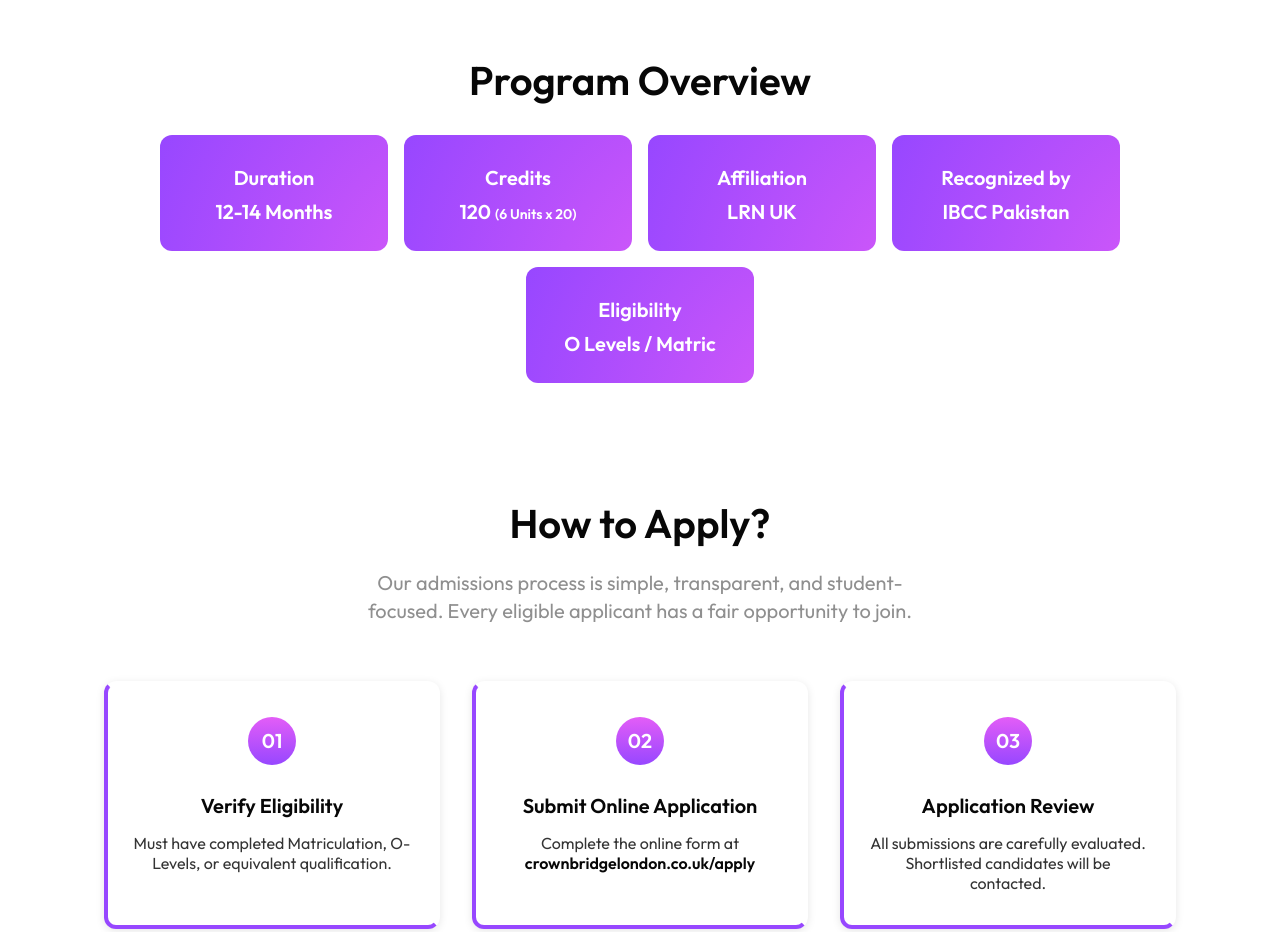
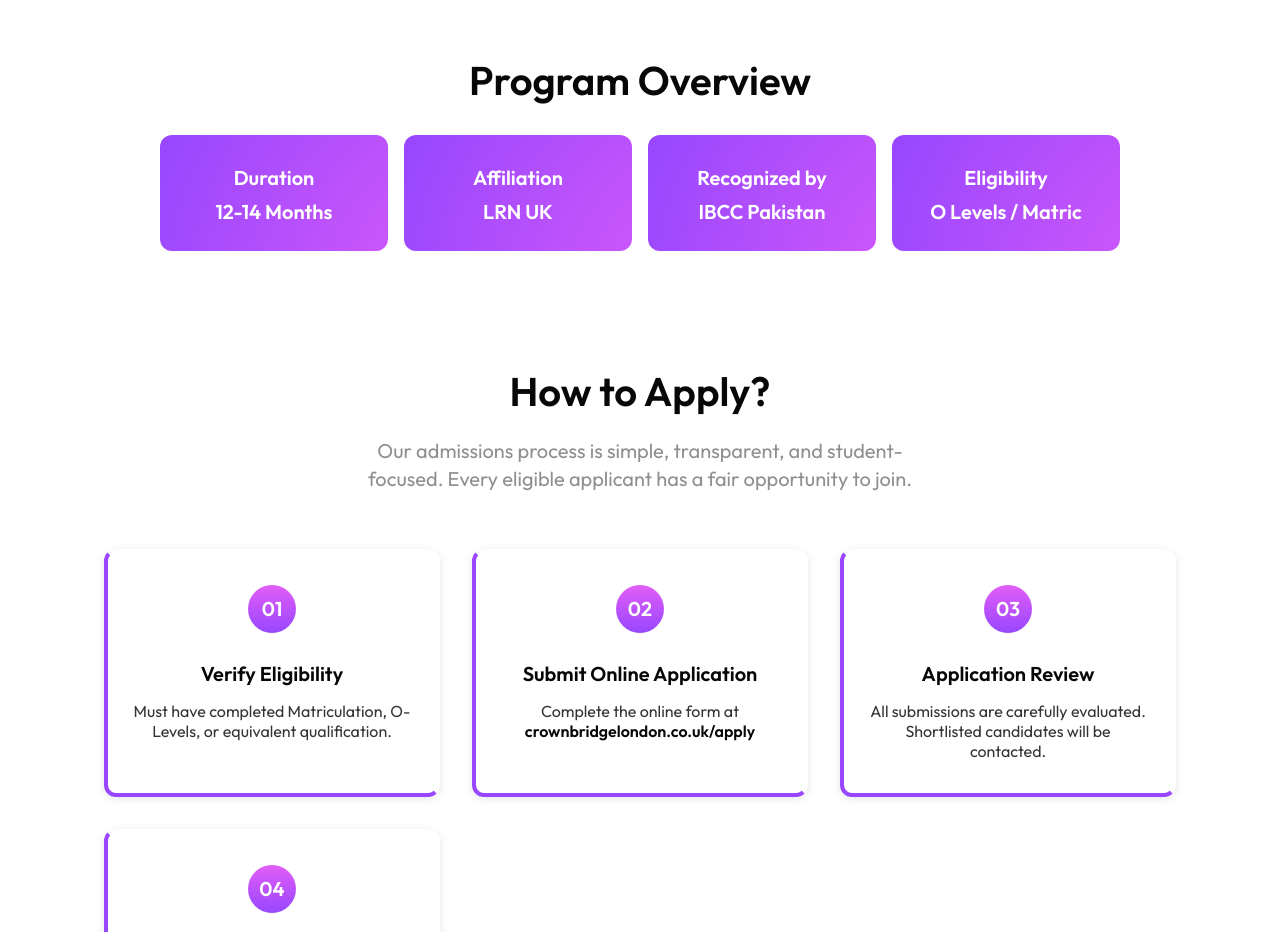
Before and after one commit to crownbridgelondonuk/crownbridge, a React (Vite) app: page /about in a window 1280 px wide. Shown: the part 3300-4232 px from the top of the page. Built offline with nearby package versions, Linux system fonts and the light colour scheme.

Commit message:
Fix typos & add relevant info

```diff
--- a/src/pages/About.jsx
+++ b/src/pages/About.jsx
@@ -8,8 +8,6 @@ import DirectorGeorge from "../assets/Director - George Smith.png"
 import DirectorBryleen from "../assets/Director - Bryleen Sebastian.png"
 import DirectorRahat from "../assets/Director - Rahat Ali Khan.png"
 import DirectorJulia from "../assets/Director - Julia Richard.png"
-
-
 
 export default function About() {
   return (
@@ -117,10 +115,6 @@ export default function About() {
             <p>12-14 Months</p>
           </div>
           <div className="programDetail">
-            <h4>Credits</h4>
-            <p>120 <span className="small">(6 Units x 20)</span></p>
-          </div>
-          <div className="programDetail">
             <h4>Affiliation</h4>
             <p>LRN UK</p>
           </div>
--- a/src/pages/components/FoundationCourses.jsx
+++ b/src/pages/components/FoundationCourses.jsx
@@ -142,7 +142,15 @@ export default function FoundationCourses() {
                     </ul>
 
                     <div className="note">
-                      <strong>Pick 3 electives</strong>
+                      {cat !== "Medical" && (
+                        <strong>Pick 3 electives</strong>
+                      )}
+                      {cat === "Medical" && (
+
+                        <div>
+                          <strong> Note: This category is intended for students applying abroad only.</strong>
+                        </div>
+                      )}
                     </div>
                   </div>
                 </details>
```
